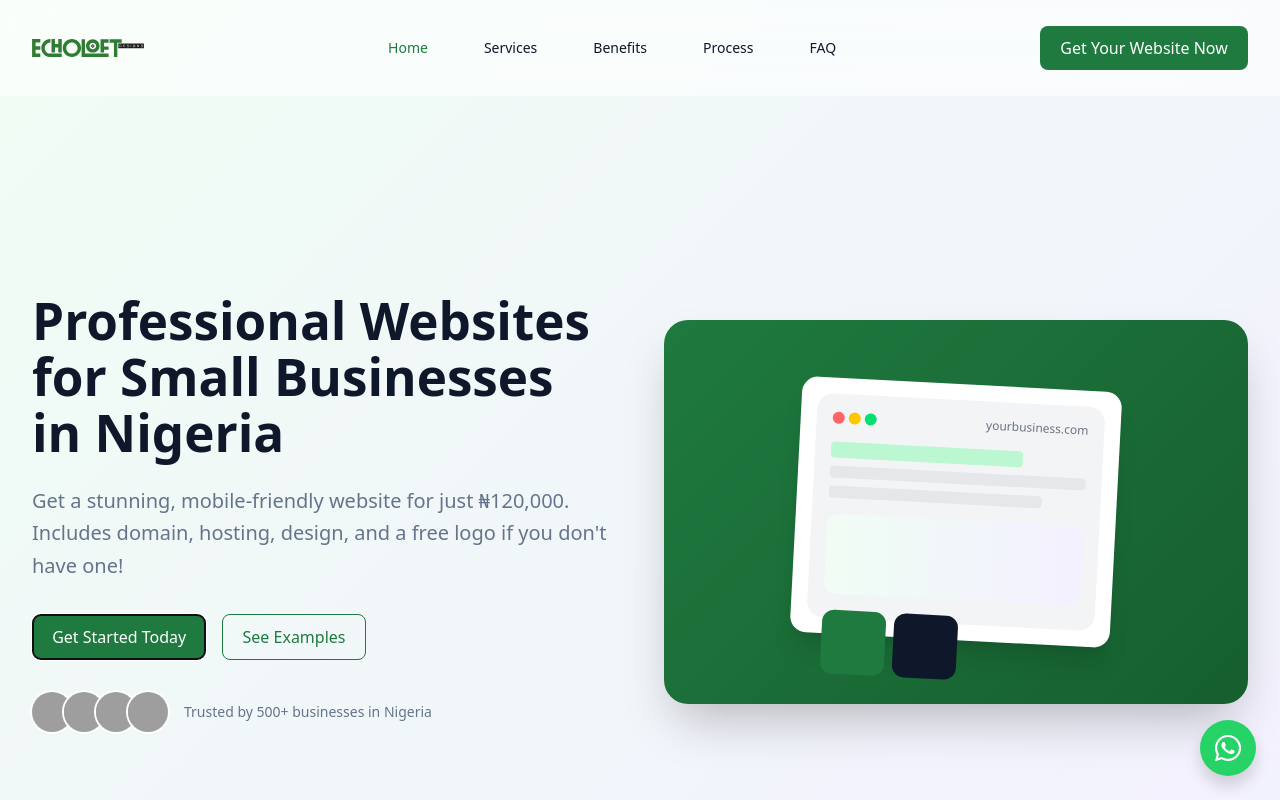
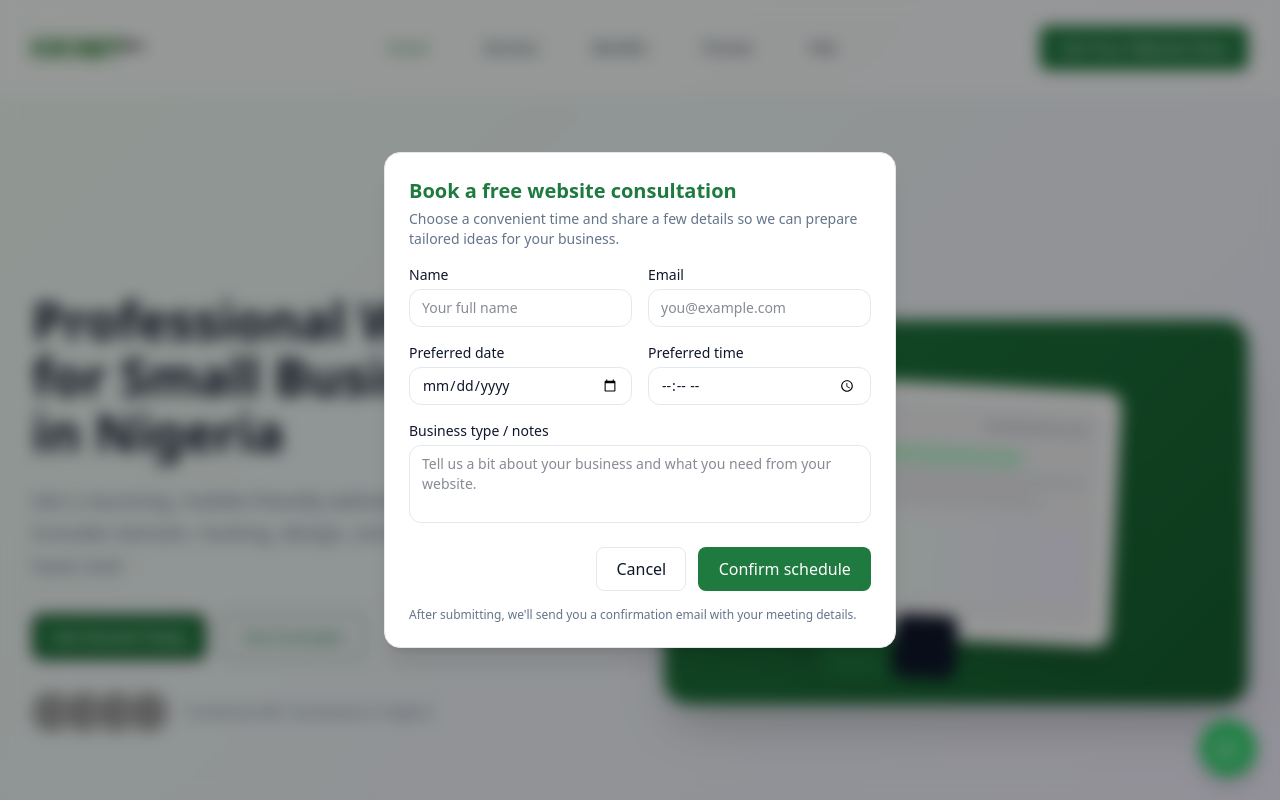
Before and after one commit to LottaCodr/Echoloft-Landing-Page, a React (Vite) app: page / in a window 1280 px wide. Both pictures are taken after a click on the button "Get Started Today". Shown: the top 800 px of the page. Built offline with nearby package versions, Linux system fonts and the light colour scheme; grey boxes are pictures that could not be loaded.

Commit message:
Add BookingDialog component and integrate booking functionality in App, Navbar, and Hero components

```diff
--- a/src/App.jsx
+++ b/src/App.jsx
@@ -17,12 +17,19 @@ import WhoWeHelp from "./components/WhoWeHelp"
 import FAQ from "./components/FAQ"
 import CTA from "./components/CTA"
 import WhatsApp from "./components/WhatsApp"
+import { useState } from "react"
+import BookingDialog from "./components/BookingDialog"
 
 export default function App() {
+  const [bookingOpen, setBookingOpen] = useState(false)
+
+  const openBooking = () => setBookingOpen(true)
+  const handleBookingChange = (open) => setBookingOpen(open)
+
   return (
     <div className="w-screen min-w-0 overflow-x-hidden">
-      <Navbar />
-      <Hero />
+      <Navbar onOpenBooking={openBooking} />
+      <Hero onOpenBooking={openBooking} />
       <WhatIsIncluded />
       <Benefits/>
       <HowItWorks />
@@ -31,6 +38,7 @@ export default function App() {
       <CTA />
       <Footer />
       <WhatsApp/>
+      <BookingDialog open={bookingOpen} onOpenChange={handleBookingChange} />
       {/* <OurStory />
       <WhatWeDo />
       <About />
--- /dev/null
+++ b/src/components/BookingDialog.tsx
@@ -0,0 +1,203 @@
+import React from "react"
+import {
+  Dialog,
+  DialogContent,
+  DialogHeader,
+  DialogTitle,
+  DialogDescription,
+  DialogFooter,
+} from "./ui/dialog"
+
+type BookingDialogProps = {
+  open: boolean
+  onOpenChange: (open: boolean) => void
+}
+
+// Helper variables for App.css design tokens (makes code clear)
+const COLORS = {
+  primary: "var(--color-primary)",
+  primaryDark: "var(--color-primary-dark)",
+  text: "var(--color-text)",
+  textMuted: "var(--color-text-muted)",
+  border: "var(--color-border)",
+  backgroundMuted: "var(--color-background-muted)",
+  background: "var(--color-background)",
+};
+
+export default function BookingDialog({ open, onOpenChange }: BookingDialogProps) {
+  function handleSubmit(e: React.FormEvent) {
+    e.preventDefault()
+    // For now we just close the dialog.
+    onOpenChange(false)
+  }
+
+  return (
+    <Dialog open={open} onOpenChange={onOpenChange}>
+      <DialogContent
+        style={{
+          background: COLORS.background,
+          color: COLORS.text,
+        }}
+      >
+        <DialogHeader>
+          <DialogTitle
+            style={{
+              color: COLORS.primary,
+            }}
+          >
+            Book a free website consultation
+          </DialogTitle>
+          <DialogDescription
+            style={{
+              color: COLORS.textMuted,
+            }}
+          >
+            Choose a convenient time and share a few details so we can prepare tailored ideas for your business.
+          </DialogDescription>
+        </DialogHeader>
+        <form onSubmit={handleSubmit} className="space-y-4 mt-2">
+          <div className="grid grid-cols-1 sm:grid-cols-2 gap-4">
+            <div className="flex flex-col gap-1">
+              <label
+                className="text-sm font-medium"
+                style={{ color: COLORS.text }}
+              >
+                Name
+              </label>
+              <input
+                type="text"
+                required
+                placeholder="Your full name"
+                className="w-full rounded-lg border px-3 py-2 text-sm focus:outline-none focus:ring-2 focus:ring-[color:var(--color-primary)] focus:border-[color:var(--color-primary)]"
+                style={{
+                  borderColor: COLORS.border,
+                  color: COLORS.text,
+                  background: COLORS.background,
+                }}
+              />
+            </div>
+            <div className="flex flex-col gap-1">
+              <label
+                className="text-sm font-medium"
+                style={{ color: COLORS.text }}
+              >
+                Email
+              </label>
+              <input
+                type="email"
+                required
+                placeholder="you@example.com"
+                className="w-full rounded-lg border px-3 py-2 text-sm focus:outline-none focus:ring-2 focus:ring-[color:var(--color-primary)] focus:border-[color:var(--color-primary)]"
+                style={{
+                  borderColor: COLORS.border,
+                  color: COLORS.text,
+                  background: COLORS.background,
+                }}
+              />
+            </div>
+          </div>
+          <div className="grid grid-cols-1 sm:grid-cols-2 gap-4">
+            <div className="flex flex-col gap-1">
+              <label
+                className="text-sm font-medium"
+                style={{ color: COLORS.text }}
+              >
+                Preferred date
+              </label>
+              <input
+                type="date"
+                required
+                className="w-full rounded-lg border px-3 py-2 text-sm focus:outline-none focus:ring-2 focus:ring-[color:var(--color-primary)] focus:border-[color:var(--color-primary)]"
+                style={{
+                  borderColor: COLORS.border,
+                  color: COLORS.text,
+                  background: COLORS.background,
+                }}
+              />
+            </div>
+            <div className="flex flex-col gap-1">
+              <label
+                className="text-sm font-medium"
+                style={{ color: COLORS.text }}
+              >
+                Preferred time
+              </label>
+              <input
+                type="time"
+                required
+                className="w-full rounded-lg border px-3 py-2 text-sm focus:outline-none focus:ring-2 focus:ring-[color:var(--color-primary)] focus:border-[color:var(--color-primary)]"
+                style={{
+                  borderColor: COLORS.border,
+                  color: COLORS.text,
+                  background: COLORS.background,
+                }}
+              />
+            </div>
+          </div>
+          <div className="flex flex-col gap-1">
+            <label
+              className="text-sm font-medium"
+              style={{ color: COLORS.text }}
+            >
+              Business type / notes
+            </label>
+            <textarea
+              rows={3}
+              placeholder="Tell us a bit about your business and what you need from your website."
+              className="w-full rounded-lg border px-3 py-2 text-sm resize-none focus:outline-none focus:ring-2 focus:ring-[color:var(--color-primary)] focus:border-[color:var(--color-primary)]"
+              style={{
+                borderColor: COLORS.border,
+                color: COLORS.text,
+                background: COLORS.background,
+              }}
+            />
+          </div>
+          <DialogFooter>
+            <button
+              type="button"
+              className="px-4 py-2 rounded-full text-sm font-medium border transition-colors"
+              style={{
+                borderColor: COLORS.border,
+                color: COLORS.text,
+                background: "transparent",
+                transition: "background-color var(--duration-normal)",
+              }}
+              onMouseOver={e => {
+                e.currentTarget.style.backgroundColor = COLORS.backgroundMuted;
+              }}
+              onMouseOut={e => {
+                e.currentTarget.style.backgroundColor = "transparent";
+              }}
+              onClick={() => onOpenChange(false)}
+            >
+              Cancel
+            </button>
+            <button
+              type="submit"
+              className="px-5 py-2 rounded-full text-sm font-medium transition-colors"
+              style={{
+                color: "#fff",
+                backgroundColor: COLORS.primary,
+                transition: "background-color var(--duration-normal)",
+              }}
+              onMouseOver={e =>
+                (e.currentTarget.style.backgroundColor = COLORS.primaryDark)
+              }
+              onMouseOut={e =>
+                (e.currentTarget.style.backgroundColor = COLORS.primary)
+              }
+            >
+              Confirm schedule
+            </button>
+          </DialogFooter>
+          <p
+            className="mt-2 text-xs"
+            style={{ color: COLORS.textMuted }}
+          >
+            After submitting, we&apos;ll send you a confirmation email with your meeting details.
+          </p>
+        </form>
+      </DialogContent>
+    </Dialog>
+  )
+}
--- a/src/components/Hero.tsx
+++ b/src/components/Hero.tsx
@@ -1,7 +1,11 @@
 import React from "react"
 import { motion } from "motion/react"
 
-export default function Hero() {
+type HeroProps = {
+  onOpenBooking?: () => void
+}
+
+export default function Hero({ onOpenBooking }: HeroProps) {
   return (
     <section
       id="home"
@@ -39,6 +43,7 @@ export default function Hero() {
                 }}
                 onMouseOver={e => e.currentTarget.style.backgroundColor = "var(--color-primary-dark)"}
                 onMouseOut={e => e.currentTarget.style.backgroundColor = "var(--color-primary)"}
+                onClick={() => onOpenBooking?.()}
               >
                 Get Started Today
               </button>
--- a/src/components/Navbar.tsx
+++ b/src/components/Navbar.tsx
@@ -15,6 +15,10 @@ function SimpleHamburger({ open }: { open: boolean }) {
       />
     </div>
   )
+}
+
+type NavbarProps = {
+  onOpenBooking?: () => void
 }
 
 const navLinks = [
@@ -49,7 +53,7 @@ function getActiveSection(hashLinks: typeof navLinks): string {
   return active;
 }
 
-export default function Navbar() {
+export default function Navbar({ onOpenBooking }: NavbarProps) {
   const [mobileOpen, setMobileOpen] = useState(false)
   const [activeSection, setActiveSection] = useState<string>("#home")
 
@@ -169,6 +173,7 @@ export default function Navbar() {
               onClick={e => {
                 e.preventDefault()
                 handleNavClick("#home")
+                onOpenBooking?.()
               }}
             >
               <button
@@ -257,6 +262,7 @@ export default function Navbar() {
               onClick={e => {
                 e.preventDefault();
                 handleNavClick("#home");
+                onOpenBooking?.()
               }}
             >
               <button
--- /dev/null
+++ b/src/components/ui/dialog.tsx
@@ -0,0 +1,68 @@
+import * as React from "react"
+
+type DialogContextValue = {
+  open: boolean
+  onOpenChange: (open: boolean) => void
+}
+
+const DialogContext = React.createContext<DialogContextValue | null>(null)
+
+function useDialogContext() {
+  const ctx = React.useContext(DialogContext)
+  if (!ctx) {
+    throw new Error("Dialog components must be used within <Dialog>")
+  }
+  return ctx
+}
+
+export type DialogProps = {
+  open: boolean
+  onOpenChange: (open: boolean) => void
+  children: React.ReactNode
+}
+
+export function Dialog({ open, onOpenChange, children }: DialogProps) {
+  return (
+    <DialogContext.Provider value={{ open, onOpenChange }}>
+      {children}
+    </DialogContext.Provider>
+  )
+}
+
+export type DialogContentProps = React.HTMLAttributes<HTMLDivElement>
+
+export function DialogContent({ className = "", children, ...props }: DialogContentProps) {
+  const { open, onOpenChange } = useDialogContext()
+  if (!open) return null
+
+  return (
+    <div
+      className="fixed inset-0 z-[var(--z-modal)] flex items-center justify-center bg-black/40 backdrop-blur-sm px-4"
+      onClick={() => onOpenChange(false)}
+    >
+      <div
+        className={`w-full max-w-lg rounded-2xl bg-white shadow-xl border border-gray-200 p-6 relative ${className}`}
+        onClick={e => e.stopPropagation()}
+        {...props}
+      >
+        {children}
+      </div>
+    </div>
+  )
+}
+
+export function DialogHeader({ className = "", ...props }: React.HTMLAttributes<HTMLDivElement>) {
+  return <div className={`mb-4 ${className}`} {...props} />
+}
+
+export function DialogTitle({ className = "", ...props }: React.HTMLAttributes<HTMLHeadingElement>) {
+  return <h2 className={`text-xl font-semibold text-gray-900 ${className}`} {...props} />
+}
+
+export function DialogDescription({ className = "", ...props }: React.HTMLAttributes<HTMLParagraphElement>) {
+  return <p className={`mt-1 text-sm text-gray-600 ${className}`} {...props} />
+}
+
+export function DialogFooter({ className = "", ...props }: React.HTMLAttributes<HTMLDivElement>) {
+  return <div className={`mt-6 flex flex-col sm:flex-row sm:justify-end gap-3 ${className}`} {...props} />
+}
```
